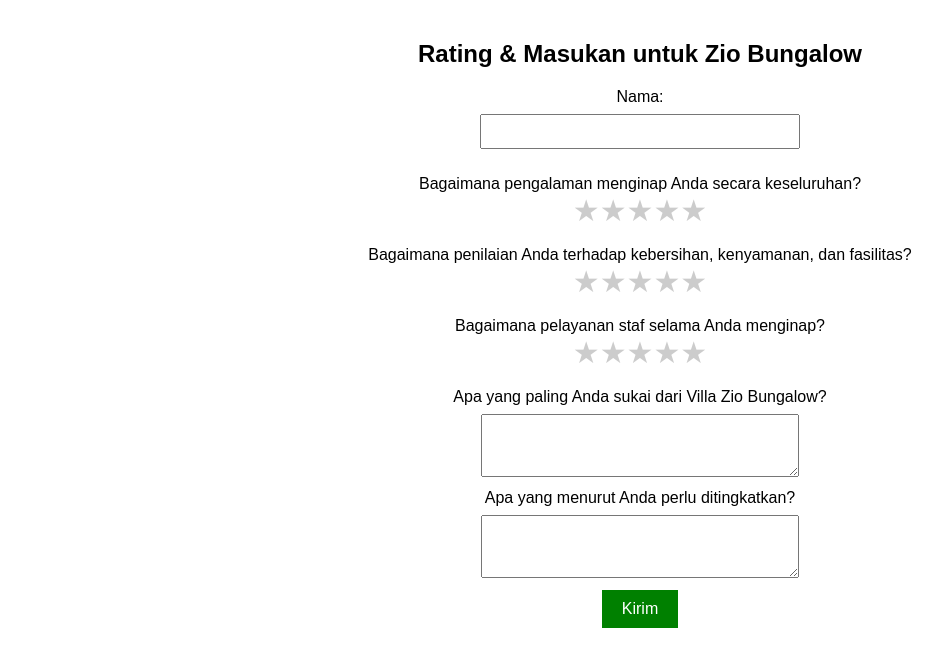
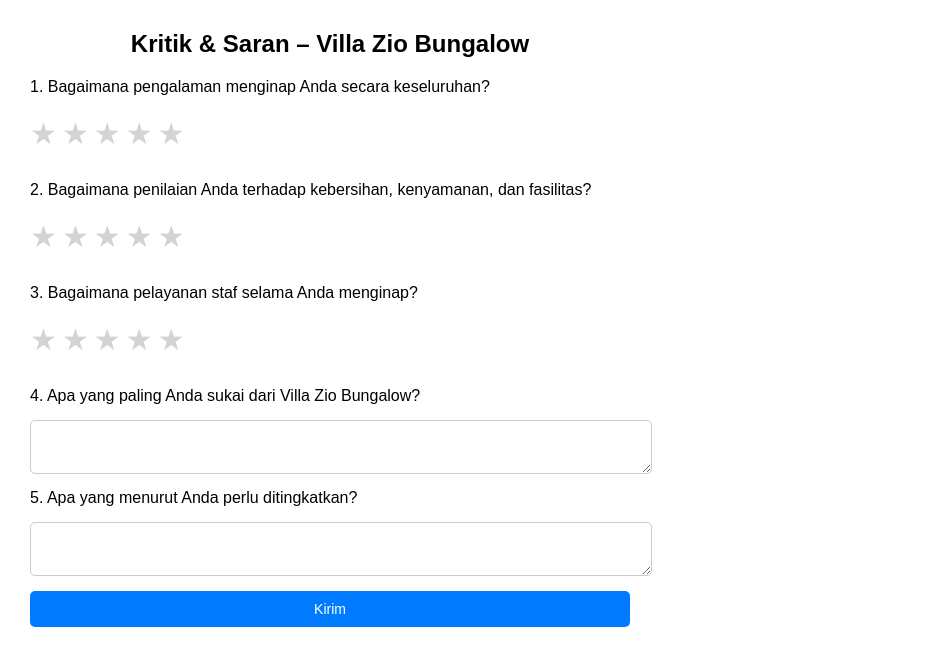
Before and after one commit to wallnutcreate-arch/Rating-Zio, a plain HTML site: page index.html in a window 1280 px wide. Shown: the whole page, without its empty margins (0-944 px from the left). Drawn offline with Linux system fonts and the light colour scheme.

Commit message:
Update index.html

```diff
--- a/index.html
+++ b/index.html
@@ -2,84 +2,126 @@
 <html lang="id">
 <head>
   <meta charset="UTF-8">
-  <meta name="viewport" content="width=device-width, initial-scale=1.0">
-  <title>Form Rating Zio Bungalow</title>
+  <title>Kritik & Saran – Villa Zio Bungalow</title>
   <style>
-    body { font-family: Arial, sans-serif; text-align: center; margin: 40px; }
-    .rating { direction: rtl; unicode-bidi: bidi-override; display: inline-flex; }
-    .rating input { display: none; }
-    .rating label { font-size: 30px; color: #ccc; cursor: pointer; }
-    .rating input:checked ~ label,
-    .rating label:hover,
-    .rating label:hover ~ label { color: gold; }
-    form { margin-top: 20px; }
-    input, textarea { width: 300px; padding: 8px; margin: 8px 0; }
-    button { padding: 10px 20px; font-size: 16px; background: green; color: white; border: none; cursor: pointer; }
-    button:hover { background: darkgreen; }
+    body {
+      font-family: Arial, sans-serif;
+      margin: 30px;
+      max-width: 600px;
+    }
+    h2 {
+      text-align: center;
+    }
+    .stars {
+      display: flex;
+      gap: 5px;
+      cursor: pointer;
+      font-size: 30px;
+      margin: 5px 0 15px 0;
+    }
+    .stars span {
+      color: lightgray;
+      transition: color 0.2s;
+    }
+    .stars span.active {
+      color: gold;
+    }
+    form {
+      display: flex;
+      flex-direction: column;
+      gap: 15px;
+    }
+    textarea, button {
+      padding: 10px;
+      font-size: 14px;
+      border-radius: 5px;
+      border: 1px solid #ccc;
+      width: 100%;
+    }
+    button {
+      background: #007BFF;
+      color: white;
+      border: none;
+      cursor: pointer;
+    }
+    button:hover {
+      background: #0056b3;
+    }
   </style>
 </head>
 <body>
-  <h2>Rating & Masukan untuk Zio Bungalow</h2>
+
+  <h2>Kritik & Saran – Villa Zio Bungalow</h2>
 
   <form id="ratingForm">
-    <label>Nama:</label><br>
-    <input type="text" name="nama" required><br><br>
+    <label>1. Bagaimana pengalaman menginap Anda secara keseluruhan?</label>
+    <div class="stars" data-field="pengalaman"></div>
 
-    <label>Bagaimana pengalaman menginap Anda secara keseluruhan?</label><br>
-    <div class="rating">
-      <input type="radio" id="star5" name="pengalaman" value="5"><label for="star5">★</label>
-      <input type="radio" id="star4" name="pengalaman" value="4"><label for="star4">★</label>
-      <input type="radio" id="star3" name="pengalaman" value="3"><label for="star3">★</label>
-      <input type="radio" id="star2" name="pengalaman" value="2"><label for="star2">★</label>
-      <input type="radio" id="star1" name="pengalaman" value="1"><label for="star1">★</label>
-    </div><br><br>
+    <label>2. Bagaimana penilaian Anda terhadap kebersihan, kenyamanan, dan fasilitas?</label>
+    <div class="stars" data-field="kebersihan"></div>
 
-    <label>Bagaimana penilaian Anda terhadap kebersihan, kenyamanan, dan fasilitas?</label><br>
-    <div class="rating">
-      <input type="radio" id="clean5" name="kebersihan" value="5"><label for="clean5">★</label>
-      <input type="radio" id="clean4" name="kebersihan" value="4"><label for="clean4">★</label>
-      <input type="radio" id="clean3" name="kebersihan" value="3"><label for="clean3">★</label>
-      <input type="radio" id="clean2" name="kebersihan" value="2"><label for="clean2">★</label>
-      <input type="radio" id="clean1" name="kebersihan" value="1"><label for="clean1">★</label>
-    </div><br><br>
+    <label>3. Bagaimana pelayanan staf selama Anda menginap?</label>
+    <div class="stars" data-field="pelayanan"></div>
 
-    <label>Bagaimana pelayanan staf selama Anda menginap?</label><br>
-    <div class="rating">
-      <input type="radio" id="staff5" name="pelayanan" value="5"><label for="staff5">★</label>
-      <input type="radio" id="staff4" name="pelayanan" value="4"><label for="staff4">★</label>
-      <input type="radio" id="staff3" name="pelayanan" value="3"><label for="staff3">★</label>
-      <input type="radio" id="staff2" name="pelayanan" value="2"><label for="staff2">★</label>
-      <input type="radio" id="staff1" name="pelayanan" value="1"><label for="staff1">★</label>
-    </div><br><br>
+    <label>4. Apa yang paling Anda sukai dari Villa Zio Bungalow?</label>
+    <textarea name="suka" required></textarea>
 
-    <label>Apa yang paling Anda sukai dari Villa Zio Bungalow?</label><br>
-    <textarea name="suka" rows="3" required></textarea><br>
-
-    <label>Apa yang menurut Anda perlu ditingkatkan?</label><br>
-    <textarea name="saran" rows="3" required></textarea><br>
+    <label>5. Apa yang menurut Anda perlu ditingkatkan?</label>
+    <textarea name="perbaikan" required></textarea>
 
     <button type="submit">Kirim</button>
   </form>
 
-  <p id="status"></p>
+  <script>
+    const scriptURL = "PASTE_URL_WEBAPP_DISINI"; // Ganti dengan URL Web App kamu
 
-  <script>
-    const scriptURL = "https://script.google.com/macros/s/AKfycbytB14trkVimxrjhWJrZkOpOPB1Z3iYIFBmYsnyFkjZ32qNjNNwtfUrlH46H7RnRxndnQ/exec";
-    const form = document.getElementById("ratingForm");
-    const status = document.getElementById("status");
+    // --- Generate stars (5 bintang per pertanyaan) ---
+    document.querySelectorAll(".stars").forEach(container => {
+      const field = container.getAttribute("data-field");
+      for (let i = 1; i <= 5; i++) {
+        const star = document.createElement("span");
+        star.innerHTML = "&#9733;";
+        star.dataset.value = i;
+        star.addEventListener("click", () => {
+          container.querySelectorAll("span").forEach(s => s.classList.remove("active"));
+          for (let j = 0; j < i; j++) {
+            container.querySelectorAll("span")[j].classList.add("active");
+          }
+          container.dataset.selected = i;
+        });
+        container.appendChild(star);
+      }
+    });
 
-    form.addEventListener("submit", e => {
+    // --- Submit form ---
+    document.getElementById("ratingForm").addEventListener("submit", e => {
       e.preventDefault();
-      fetch(scriptURL, { method: "POST", body: new FormData(form)})
-        .then(response => {
-          status.innerText = "✅ Terima kasih! Data berhasil dikirim.";
-          form.reset();
-        })
-        .catch(error => {
-          status.innerText = "❌ Terjadi kesalahan, coba lagi.";
-          console.error("Error!", error.message);
-        });
+
+      const data = {
+        pengalaman: document.querySelector('[data-field="pengalaman"]').dataset.selected || "",
+        kebersihan: document.querySelector('[data-field="kebersihan"]').dataset.selected || "",
+        pelayanan: document.querySelector('[data-field="pelayanan"]').dataset.selected || "",
+        suka: e.target.suka.value,
+        perbaikan: e.target.perbaikan.value
+      };
+
+      fetch(scriptURL, {
+        method: "POST",
+        body: JSON.stringify(data),
+        headers: { "Content-Type": "application/json" }
+      })
+      .then(res => res.json())
+      .then(res => {
+        alert("Terima kasih! Kritik & saran Anda sudah terkirim 👍");
+        e.target.reset();
+        document.querySelectorAll(".stars span").forEach(s => s.classList.remove("active"));
+      })
+      .catch(err => {
+        alert("Gagal mengirim data 😢");
+        console.error(err);
+      });
     });
   </script>
+
 </body>
 </html>
```
